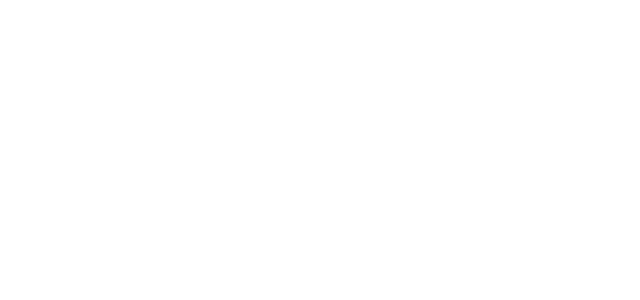
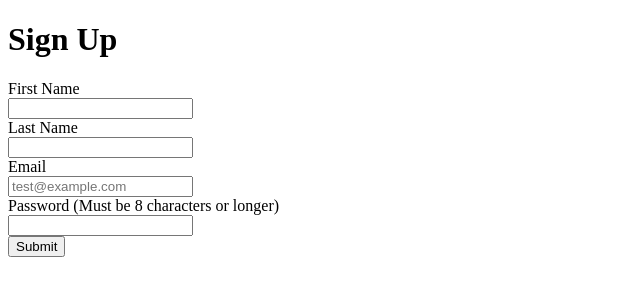
Before and after one commit to mattkellough/auth-app, a React (Create React App) app: page /sign-up in a window 1280 px wide. Shown: the top 300 px of the page, without its empty margins (0-640 px from the left). Built offline with nearby package versions, Linux system fonts and the light colour scheme.

Commit message:
add signup

```diff
--- a/src/App.js
+++ b/src/App.js
@@ -1,6 +1,7 @@
 import React, { useState } from "react";
 import { BrowserRouter as Router, Route, Redirect } from "react-router-dom";
 import SignIn from "./pages/SignIn";
+import SignUp from "./pages/SignUp";
 import AuthorizedHome from "./pages/authorized/AuthorizedHome";
 
 // context to be used for sharing user state
@@ -27,6 +28,7 @@
     <Router>
       <UserContext.Provider value={{ user, setUser }}>
         <Route exact path="/sign-in" component={SignIn} />
+        <Route exact path="/sign-up" component={SignUp} />
         <ProtectedRoute exact path="/authorized" component={AuthorizedHome} />
       </UserContext.Provider>
     </Router>
--- /dev/null
+++ b/src/pages/SignUp.js
@@ -0,0 +1,114 @@
+import React, { useState, useContext } from "react";
+import useForm from "../hooks/useForm";
+import { Redirect } from "react-router-dom";
+import UserContext from "../context/UserContext";
+import userFetch from "../api/userFetch";
+
+// EMAIL MUST BE 'test@example.com' TO LOGIN
+
+const SignUp = () => {
+  // Fields to be used for validation
+  const fields = ["fname", "lname", "email", "password"];
+
+  // Detect whether or not user exists once form is created
+  const [formSuccess, setFormSuccess] = useState(false);
+
+  // Server message from attempting to create user
+  const [serverMessage, setServerMessage] = useState(null);
+
+  // Form objects imported from useForm with callback
+  const { handleChange, handleSubmit, values, errors } = useForm(
+    submitForm,
+    fields
+  );
+
+  // Set user context for global state when form submits
+  const { setUser } = useContext(UserContext);
+
+  // Callback to run upon form submission
+  async function submitForm() {
+    const email = values.email;
+    const response = await userFetch();
+    const results = response.results;
+    const emails = results.reduce((acc, obj) => {
+      acc.push(obj.email);
+      return acc;
+    }, []);
+
+    if (emails.indexOf(email) !== -1) {
+      setServerMessage("User successfully added");
+      localStorage.setItem("userData", JSON.stringify(results[0]));
+      setUser(results[0]);
+      setFormSuccess(true);
+    } else {
+      setServerMessage("User already exists");
+    }
+  }
+
+  if (!formSuccess) {
+    return (
+      <div className="sign-up form">
+        {serverMessage && <div className="server-message">{serverMessage}</div>}
+        <form noValidate onSubmit={handleSubmit} method="post">
+          <div className="form-wrap">
+            <h1>Sign Up</h1>
+            <div className="form-field">
+              <label>First Name</label>
+              <div className="input">
+                <input
+                  type="text"
+                  name="fname"
+                  values={values.fname}
+                  onChange={handleChange}
+                />
+                {errors.fname && <p>{errors.fname}</p>}
+              </div>
+            </div>
+            <div className="form-field">
+              <label>Last Name</label>
+              <div className="input">
+                <input
+                  type="text"
+                  name="lname"
+                  values={values.lname}
+                  onChange={handleChange}
+                />
+                {errors.lname && <p>{errors.lname}</p>}
+              </div>
+            </div>
+            <div className="form-field">
+              <label>Email</label>
+              <div className="input">
+                <input
+                  type="email"
+                  name="email"
+                  values={values.email}
+                  onChange={handleChange}
+                  placeholder="test@example.com"
+                />
+                {errors.email && <p>{errors.email}</p>}
+              </div>
+            </div>
+            <div className="form-field">
+              <label>Password (Must be 8 characters or longer)</label>
+              <div className="input">
+                <input
+                  type="password"
+                  name="password"
+                  values={values.password}
+                  onChange={handleChange}
+                />
+                {errors.password && <p>{errors.password}</p>}
+              </div>
+            </div>
+            <button type="submit">Submit</button>
+          </div>
+        </form>
+      </div>
+    );
+  } else {
+    return <Redirect to="/authorized" />;
+  }
+};
+
+export default SignUp;
```
